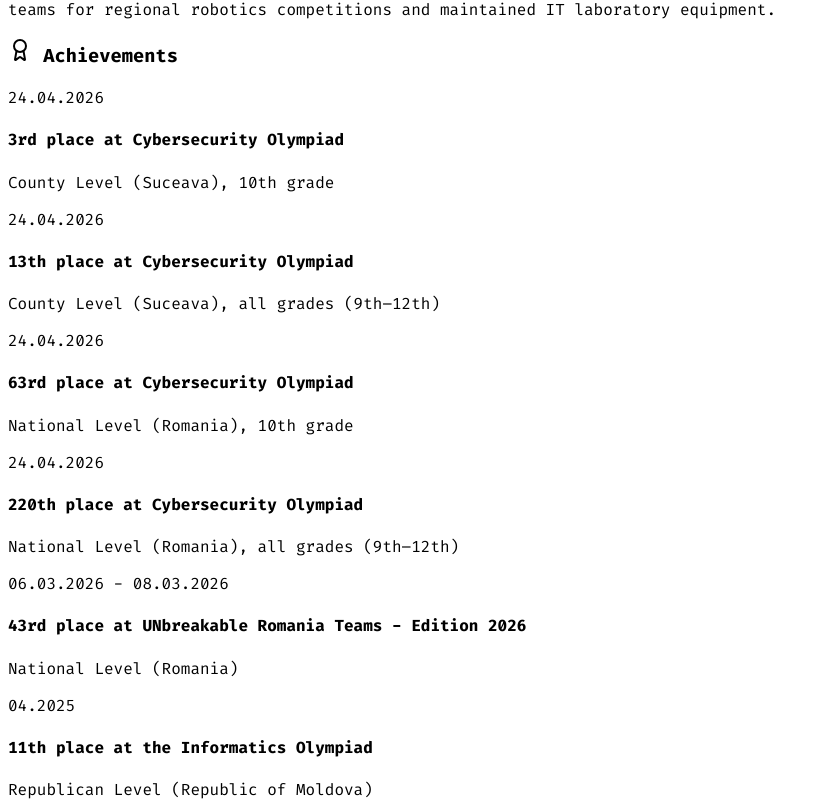
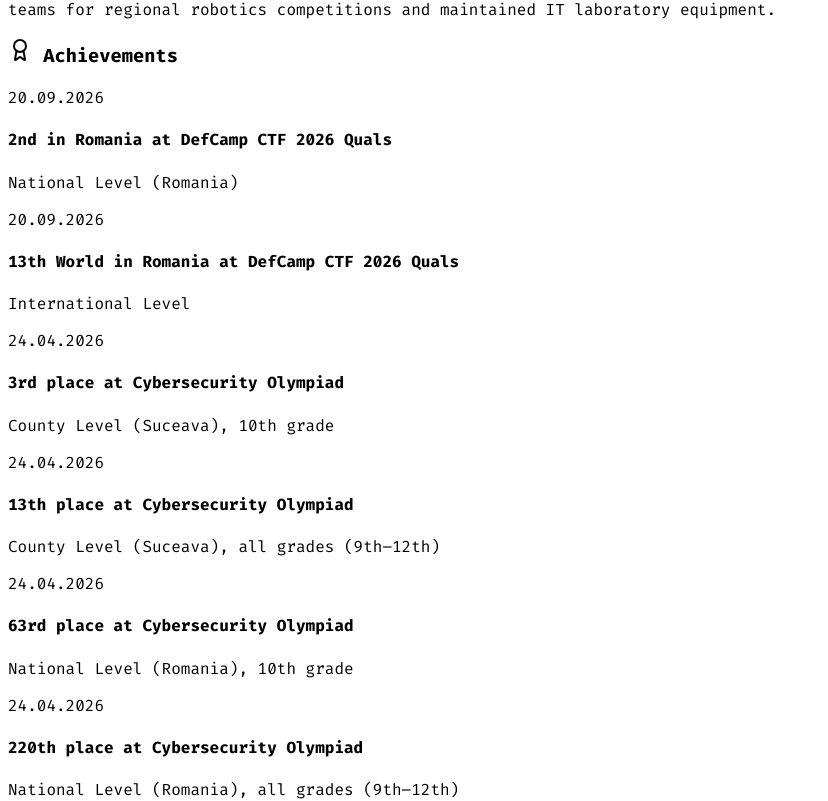
Before and after one commit to SerafimLupan/Serafim_Lupan-v2, a React (Vite) app in the folder client/: page / in a window 1280 px wide. Shown: the part 2302-3103 px from the top of the page, without its empty margins (0-828 px from the left). Built offline with nearby package versions, Linux system fonts and the light colour scheme; a web font is replaced by a local one.

Commit message:
backup 2026.10.01 8:19 PM

```diff
--- a/client/src/data.ts
+++ b/client/src/data.ts
@@ -74,6 +74,16 @@ P"Ybmmd"   \`Mbmmd' .JMML.   \`Moo9^Yo..JMML.  .JMML..JMML  JMML  JMML.    .JMMm
       }
     ],
     achievements: [
+      {
+        date: "20.09.2026",
+        title: "2nd in Romania at DefCamp CTF 2026 Quals",
+        details: "National Level (Romania)"
+      },
+      {
+        date: "20.09.2026",
+        title: "13th World in Romania at DefCamp CTF 2026 Quals",
+        details: "International Level"
+      },
       {
         date: "24.04.2026",
         title: "3rd place at Cybersecurity Olympiad",
--- a/client/src/pages/Home.tsx
+++ b/client/src/pages/Home.tsx
@@ -441,7 +441,7 @@ const onSubmit = async (data: z.infer<typeof insertContactMessageSchema>) => {
           <div className="mt-12 text-center text-gray-500 text-sm">
             <p>Designed && Built by Serafim Lupan;</p>
             <p>Copyright (c) 2022-2026 Lupan Serafim (<a href="https://serafimlupan.com">serafimlupan.com</a>)</p>
-            <p className="mt-2 font-mono text-xs opacity-50">System.Version: 1.7.26</p>
+            <p className="mt-2 font-mono text-xs opacity-50">System.Version: 1.7.27</p>
           </div>
         </div>
       </section>
```
Also changed, not shown: 1 other file (tests, documents, lock files or other folders).
